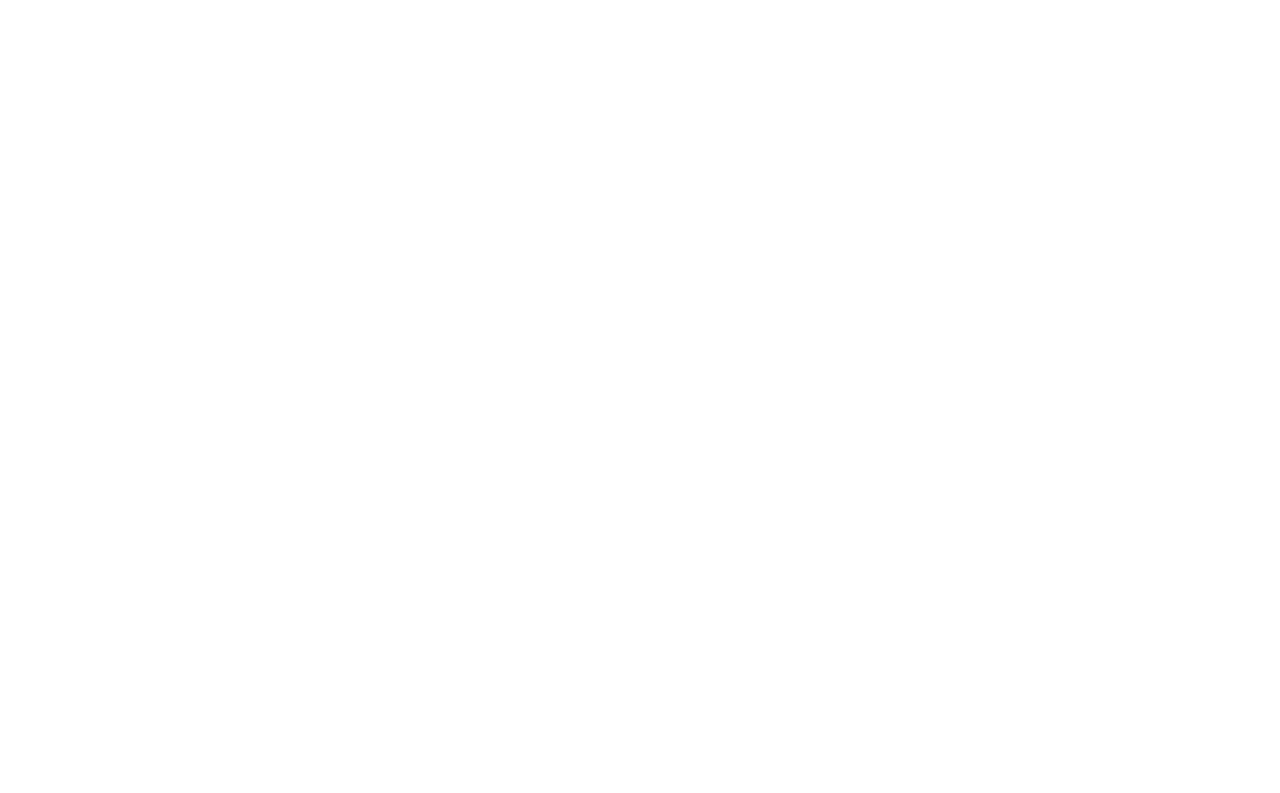
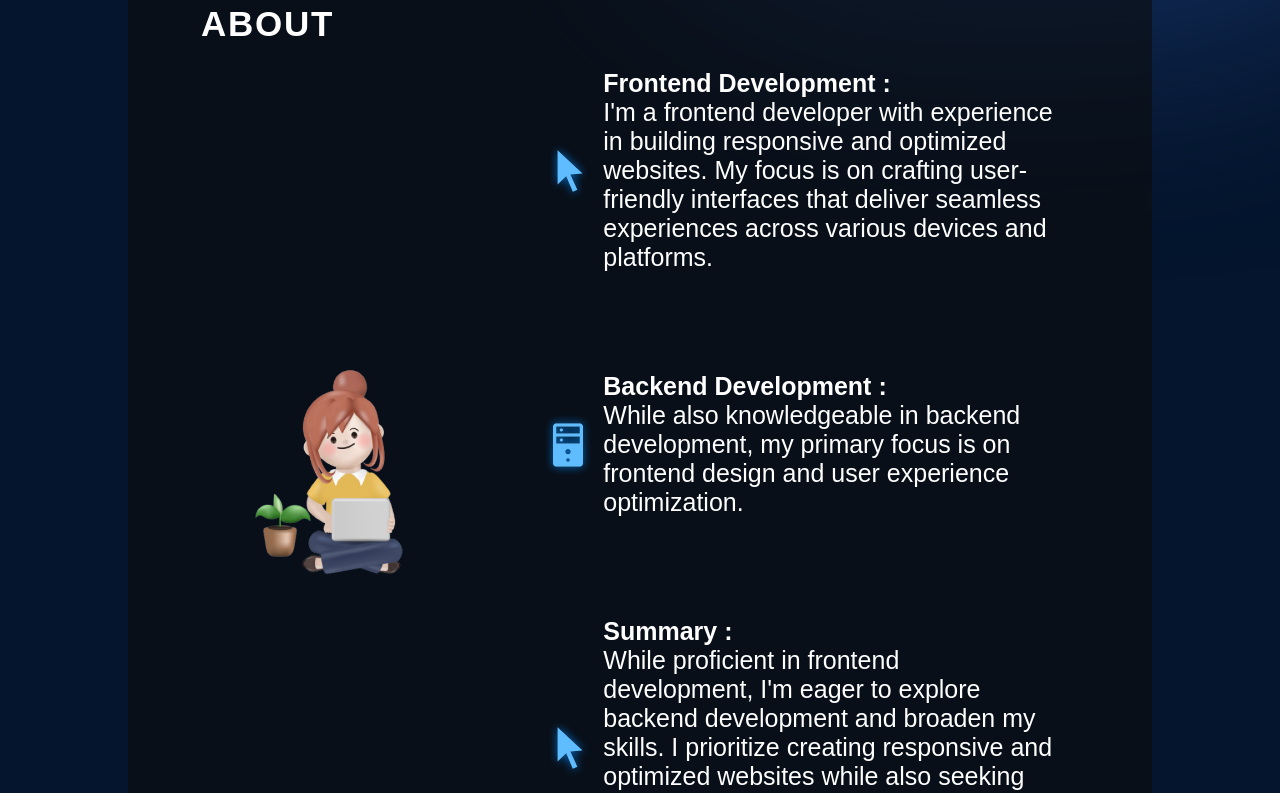
Before and after one commit to deepjoy9/Personal-Portfolio, a React (Vite) app: page / in a window 1280 px wide. Shown: the part 980-1773 px from the top of the page. Before the commit the page ends 800 px from the top, so only its background shows below. Built offline with nearby package versions, Linux system fonts and the light colour scheme.

Commit message:
Added About Section

```diff
--- a/src/App.jsx
+++ b/src/App.jsx
@@ -1,4 +1,5 @@
 import styles from "./App.module.css";
+import { About } from "./components/About/About";
 import { Hero } from "./components/Hero/Hero";
 import { Navbar } from "./components/Navbar/Navbar";
 
@@ -7,6 +8,7 @@
     <div className={styles.App}>
       <Navbar />
       <Hero />
+      <About />
     </div>
   );
 }
--- /dev/null
+++ b/src/components/About/About.jsx
@@ -0,0 +1,56 @@
+import React from "react";
+
+import styles from "./About.module.css";
+import { getImageUrl } from "../../utils";
+
+export const About = () => {
+  return (
+    <section className={styles.container} id="about">
+      <h2 className={styles.title}>About</h2>
+      <div className={styles.content}>
+        <img
+          src={getImageUrl("about/aboutImage.png")}
+          alt="Me sitting with a laptop"
+          className={styles.aboutImage}
+        />
+        <ul className={styles.aboutItems}>
+          <li className={styles.aboutItem}>
+            <img src={getImageUrl("about/cursorIcon.png")} alt="Cursor icon" />
+            <div className={styles.aboutItemText}>
+              <h3>Frontend Development :</h3>
+              <p>
+                I'm a frontend developer with experience in building responsive
+                and optimized websites. My focus is on crafting user-friendly
+                interfaces that deliver seamless experiences across various
+                devices and platforms.
+              </p>
+            </div>
+          </li>
+          <li className={styles.aboutItem}>
+            <img src={getImageUrl("about/serverIcon.png")} alt="Server icon" />
+            <div className={styles.aboutItemText}>
+              <h3>Backend Development :</h3>
+              <p>
+                While also knowledgeable in backend development, my primary
+                focus is on frontend design and user experience optimization.
+              </p>
+            </div>
+          </li>
+          <li className={styles.aboutItem}>
+            <img src={getImageUrl("about/cursorIcon.png")} alt="UI icon" />
+            <div className={styles.aboutItemText}>
+              <h3>Summary :</h3>
+              <p>
+                While proficient in frontend development, I'm eager to explore
+                backend development and broaden my skills. I prioritize creating
+                responsive and optimized websites while also seeking
+                opportunities to enhance my expertise in backend technologies
+                for comprehensive web development.
+              </p>
+            </div>
+          </li>
+        </ul>
+      </div>
+    </section>
+  );
+};
--- /dev/null
+++ b/src/components/About/About.module.css
@@ -0,0 +1,92 @@
+@import "../../vars.css";
+
+.container {
+  position: relative;
+  background-color: rgba(12, 12, 12, 0.6);
+  border-radius: 15px;
+  padding: 73px;
+  margin-top: 129px;
+  z-index: 1;
+  margin-left: 10%;
+  margin-right: 10%;
+}
+
+.title {
+  color: var(--color-text);
+  font-size: 35px;
+  font-weight: 700;
+  letter-spacing: 1.75px;
+  text-transform: uppercase;
+}
+
+.content {
+  display: flex;
+  flex-direction: row;
+  align-items: center;
+}
+
+.aboutImage {
+  width: 35%;
+}
+
+.aboutItems {
+  color: var(--color-text);
+  display: flex;
+  flex-direction: column;
+  gap: 50px;
+}
+
+.aboutItem {
+  display: flex;
+  flex-direction: row;
+  align-items: center;
+  border-radius: 20px;
+  list-style: none;
+  padding: 25px;
+  background-image: linear-gradient(
+    90deg,
+    rgba(165, 215, 232, 0.42) 0%,
+    rgba(255, 255, 255, 0) 100%
+  );
+  background-size: 0 100%;
+  background-repeat: no-repeat;
+  transition: 0.4s;
+}
+
+.aboutItem:hover {
+  background-size: 100% 100%;
+}
+
+.aboutItem h3 {
+  font-size: 25px;
+  font-weight: 600;
+}
+
+.aboutItem p {
+  font-size: 25px;
+}
+
+@media screen and (max-width: 830px) {
+  .container {
+    background-color: transparent;
+    padding-left: 0;
+    padding-right: 0;
+  }
+
+  .content {
+    flex-direction: column;
+  }
+
+  .aboutImage {
+    display: none;
+  }
+
+  .aboutItems {
+    margin-top: 29px;
+  }
+
+  .aboutItem {
+    padding-left: 0;
+    padding-right: 0;
+  }
+}
```
